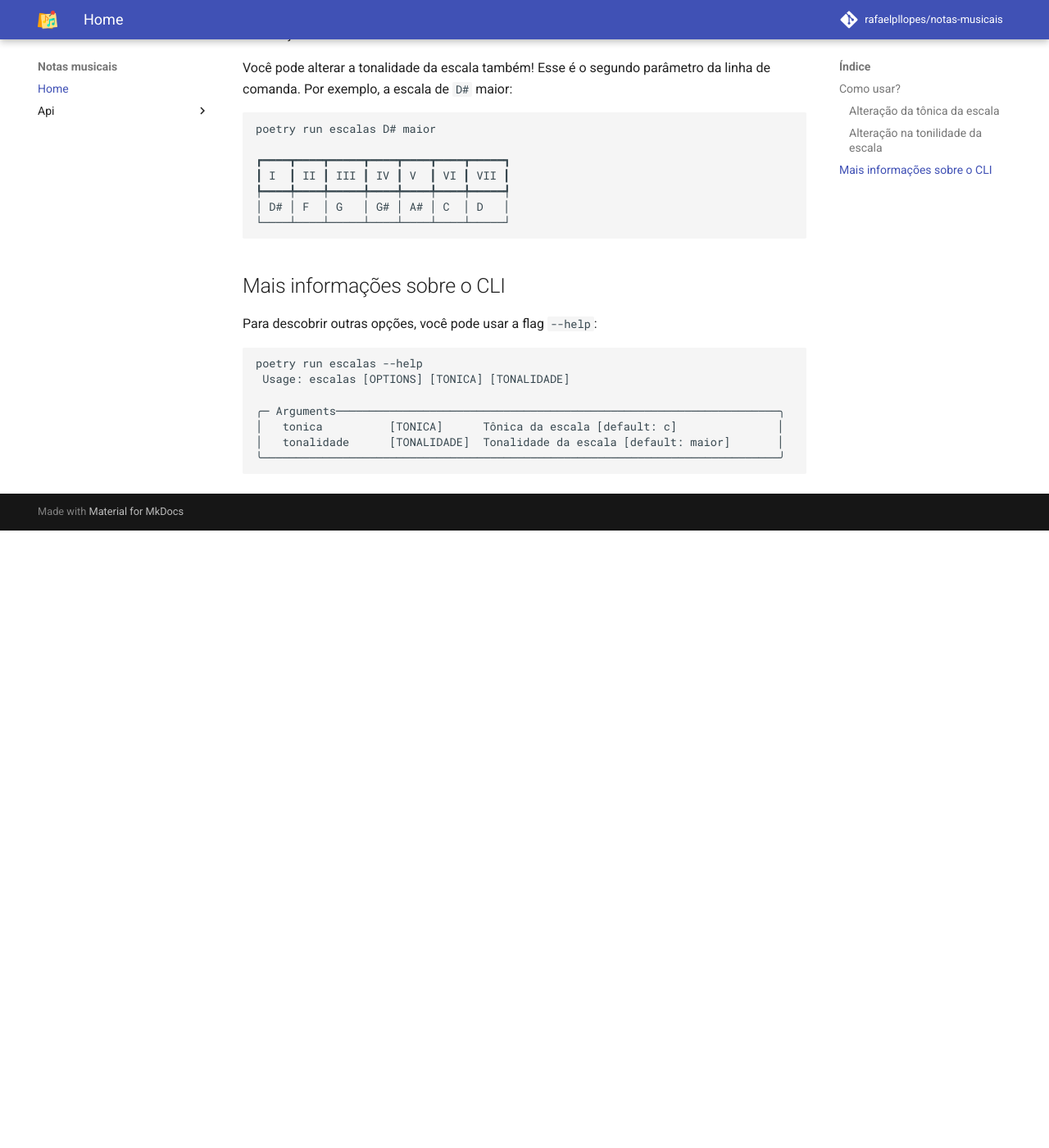
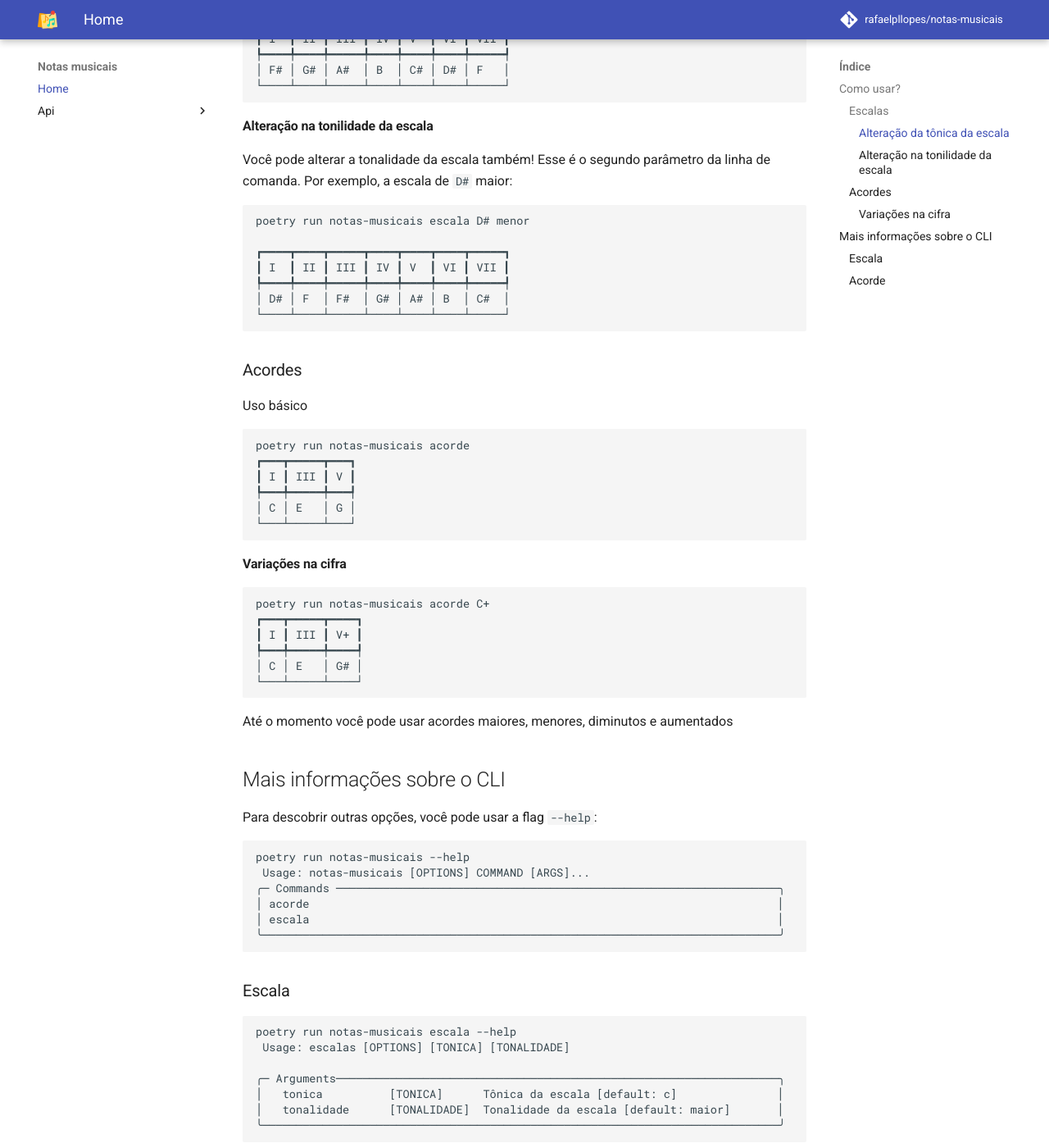
Before and after one commit to rafaelpllopes/notas-musicais, an MkDocs documentation site: the page built from docs/index.md, in a window 1280 px wide and 1400 px high, scrolled down 1185 px. Shown: the whole window at 82% size. Built offline with MkDocs 1.6.1 and Material for MkDocs 9.7.7, drawn with Linux system fonts in a browser that asks for light colours; comment, search, counter and statistics services are not loaded; before the commit the page ends 1832 px from its top, so only the background shows below that; some of the changed text lies outside the part shown.

Commit message:
Atualização da página inicial do README na documentação para comando de acorde

````diff
--- a/docs/index.md
+++ b/docs/index.md
@@ -1,12 +1,18 @@
 ![logo do projeto](assets/logo.png){ width="300" .center}
 # Notas musicais
 
+Notas musicais é um CLI para ajudar na formação de escalas e acordes.
+
+Temos dois comandos diponíveis: `escala` e `acorde`.
+
 ## Como usar?
+
+### Escalas
 
 Você pode chamar as escalas via linha de comando. Por exemplo:
 
 ```bash
-poetry run escalas
+poetry run notas-musicais escala
 ```
 
 Retornando os graus e as notas correpondentes a essa escala:
@@ -19,11 +25,11 @@
 └────┴────┴─────┴────┴────┴────┴─────┘
 ```
 
-### Alteração da tônica da escala
+#### Alteração da tônica da escala
 
 O primeiro parâmetro do CLI é a tônica da escala que deseja exibir. Desta forma, você pode alterar a escala retornada. Por exemplo , a escala de `F#`:
 ```bash
-poetry run escalas F#
+poetry run notas-musicais escala F#
 ```
 
 Resultando em:
@@ -35,26 +41,63 @@
 └────┴────┴─────┴────┴────┴────┴─────┘
 ```
 
-### Alteração na tonilidade da escala
+#### Alteração na tonilidade da escala
 
 Você pode alterar a tonalidade da escala também! Esse é o segundo parâmetro da linha de comanda. Por exemplo, a escala de `D#` maior:
 
 ```bash
-poetry run escalas D# maior
+poetry run notas-musicais escala D# menor
 
 ┏━━━━┳━━━━┳━━━━━┳━━━━┳━━━━┳━━━━┳━━━━━┓
 ┃ I  ┃ II ┃ III ┃ IV ┃ V  ┃ VI ┃ VII ┃
 ┡━━━━╇━━━━╇━━━━━╇━━━━╇━━━━╇━━━━╇━━━━━┩
-│ D# │ F  │ G   │ G# │ A# │ C  │ D   │
+│ D# │ F  │ F#  │ G# │ A# │ B  │ C#  │
 └────┴────┴─────┴────┴────┴────┴─────┘
 ```
+
+### Acordes
+
+Uso básico
+
+```bash
+poetry run notas-musicais acorde
+┏━━━┳━━━━━┳━━━┓
+┃ I ┃ III ┃ V ┃
+┡━━━╇━━━━━╇━━━┩
+│ C │ E   │ G │
+└───┴─────┴───┘
+```
+
+#### Variações na cifra
+
+```bash
+poetry run notas-musicais acorde C+
+┏━━━┳━━━━━┳━━━━┓
+┃ I ┃ III ┃ V+ ┃
+┡━━━╇━━━━━╇━━━━┩
+│ C │ E   │ G# │
+└───┴─────┴────┘
+```
+
+Até o momento você pode usar acordes maiores, menores, diminutos e aumentados
+
 
 ## Mais informações sobre o CLI
 
 Para descobrir outras opções, você pode usar a flag `--help`:
 
 ```bash
-poetry run escalas --help
+poetry run notas-musicais --help
+ Usage: notas-musicais [OPTIONS] COMMAND [ARGS]...
+╭─ Commands ──────────────────────────────────────────────────────────────────╮
+│ acorde                                                                      │
+│ escala                                                                      │
+╰─────────────────────────────────────────────────────────────────────────────╯
+```
+
+### Escala
+```bash
+poetry run notas-musicais escala --help
  Usage: escalas [OPTIONS] [TONICA] [TONALIDADE]
 
 ╭─ Arguments──────────────────────────────────────────────────────────────────╮
@@ -62,3 +105,12 @@
 │   tonalidade      [TONALIDADE]  Tonalidade da escala [default: maior]       │
 ╰─────────────────────────────────────────────────────────────────────────────╯
 ```
+
+### Acorde
+```bash
+poetry run notas-musicais acorde --help
+ Usage: notas-musicais acorde [OPTIONS] [CIFRA]
+╭─ Arguments ─────────────────────────────────────────────────────────────────╮
+│   cifra      [CIFRA]  Cifra de um acorde [default: C]                       │
+╰─────────────────────────────────────────────────────────────────────────────╯
+```
````
